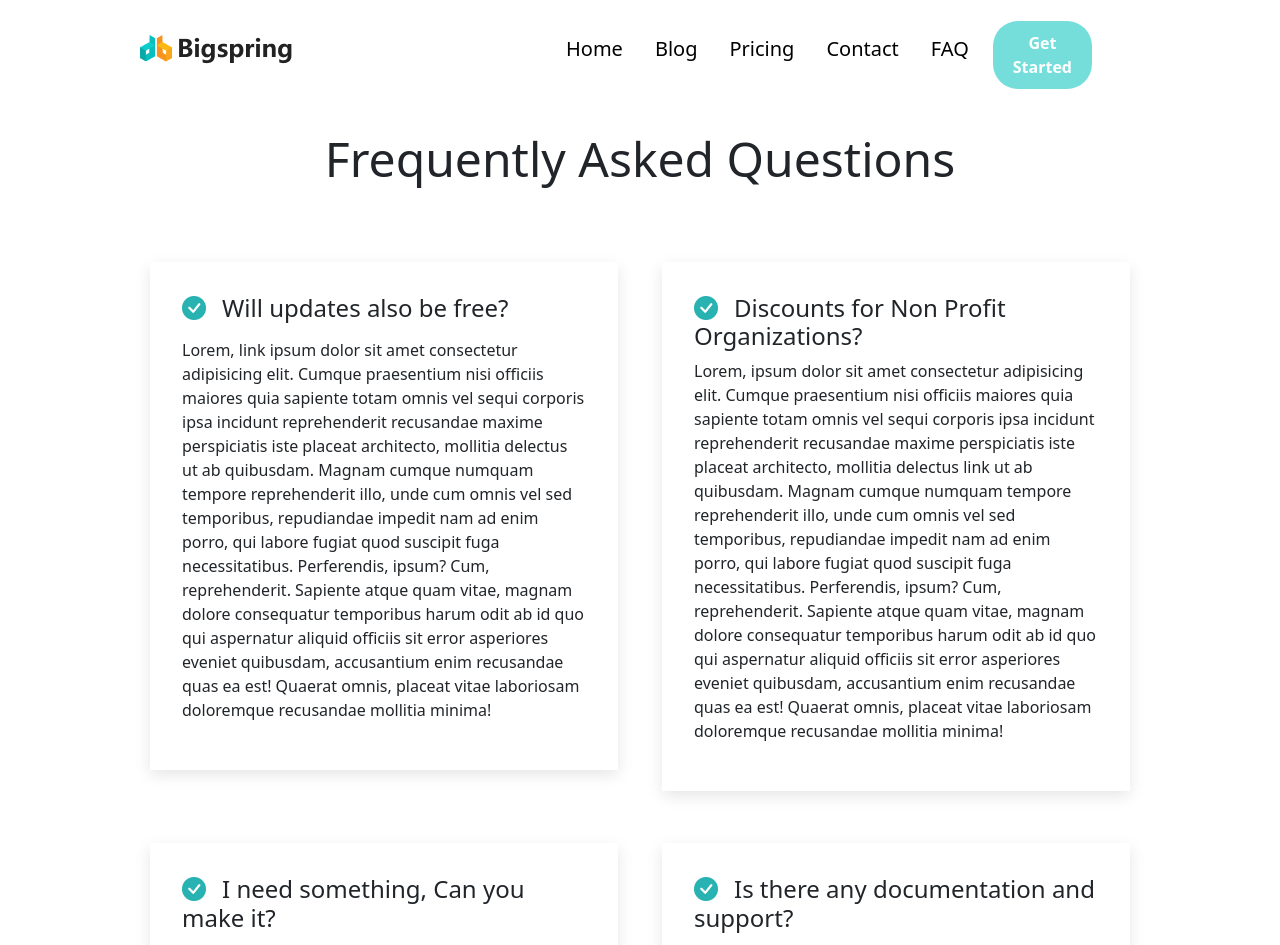
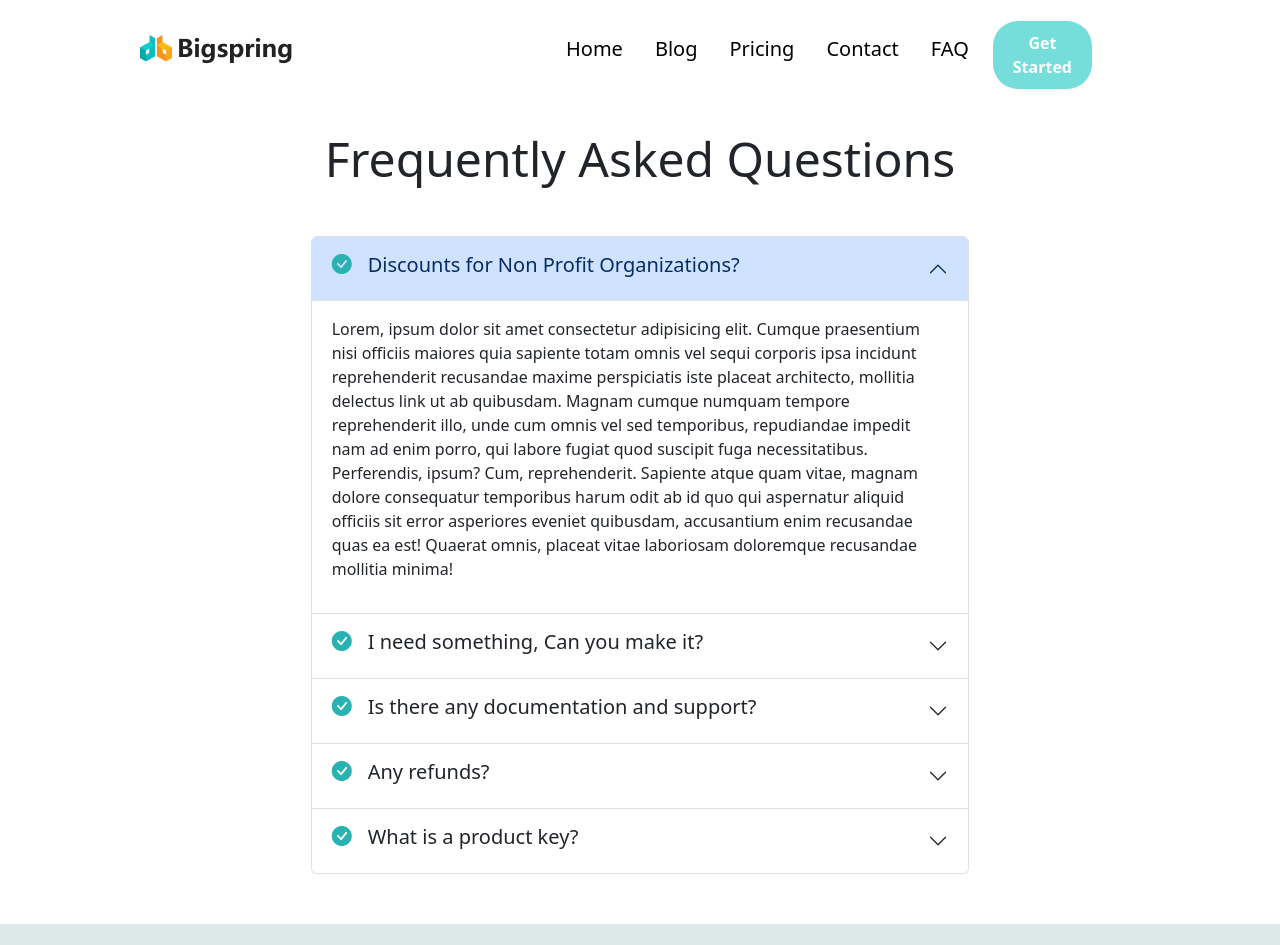
Before and after one commit to Lavanyapondru/Bigspring, a React (Vite) app: page /faq in a window 1280 px wide. Shown: the top 945 px of the page. Built offline with nearby package versions, Linux system fonts and the light colour scheme.

Commit message:
new commit

```diff
--- a/src/components/Contact.jsx
+++ b/src/components/Contact.jsx
@@ -18,16 +18,16 @@ function Contact() {
             </form>
           </div>
 
-          <div className="col-lg-5 text-center text-lg-start">
-            <h4 className="lh-1 text-body-emphasis mb-3">
+          <div className="col-lg-5 text-lg-start">
+            <h4 className="lh-1 text-body-emphasis mb-3 text-center">
              Why you should contact us!
             </h4>
             <p className="text-secondary">Lorem ipsum dolor sit amet, consectetur adipisicing elit. Velit recusandae voluptates doloremque veniam temporibus porro culpa ipsa, nisi soluta minima saepe laboriosam debitis nesciunt.</p>
-            <ul className="contactlist">
-                <li>phone: <a href="totel:+88 125 256 452" className="text-decoration-none text-dark fw-bold">+88 125 256 452</a></li>
-                <li>Mail: <a href="mailto:info@bigspring.com" className="text-decoration-none text-dark fw-bold">info@bigspring.com</a></li>
-                <li>Address: 360 Main rd, Rio, Brazil</li>
-            </ul>
+            <div className="contactlist">
+                <p className="lh-1">phone:<a href="totel:+88 125 256 452" className="text-decoration-none text-dark fw-bold">+88 125 256 452</a></p>
+                <p className="lh-1">Mail:<a href="mailto:info@bigspring.com" className="text-decoration-none text-dark fw-bold">info@bigspring.com</a></p>
+                <p className="lh-1">Address: 360 Main rd, Rio, Brazil</p>
+            </div>
           </div>
         </div>
       </div>
--- a/src/components/Getstarted.jsx
+++ b/src/components/Getstarted.jsx
@@ -6,7 +6,7 @@ function Getstarted() {
                     <div className="get1">
                        <img src="/gstarted.svg"/>
                     </div>
-                    <div className="get2">
+                    <div className="get2 m-5">
                         <h2>Ready to get started?</h2>
                         <p>Lorem ipsum dolor sit amet, consectetur adipiscing elit.<br/>Consequat tristique eget amet, tempus eu at consecttur.</p>
                         <button className="navbtn fw-bold me-5" type="submit">Contact Us</button>
--- a/src/components/Latest.jsx
+++ b/src/components/Latest.jsx
@@ -19,18 +19,18 @@ function Latest() {
                 <div className="row blogs1">
                     <div className="col-lg-4">
                         <img src="/blog-1.jpg"className="w-100 blog1"/>
-                        <h3><a href="" className="text-decoration-none text-dark">How to make toys from old Olarpaper</a></h3>
-                        <button className="navbtn fw-bold me-5" type="submit">Read More</button>
+                        <h3 className="mt-2"><a href="" className="text-decoration-none text-dark">How to make toys from old Olarpaper</a></h3>
+                        <button className="navbtn fw-bold mb-3" type="submit">Read More</button>
                     </div>
                     <div className="col-lg-4">
                         <img src="/blog-2.jpg"className="w-100 blog1"/>
-                        <h3><a href="" className="text-decoration-none text-dark">What you need to know about photography</a></h3>
-                        <button className="navbtn fw-bold me-5" type="submit">Read More</button>
+                        <h3 className="mt-2"><a href="" className="text-decoration-none text-dark">What you need to know about photography</a></h3>
+                        <button className="navbtn fw-bold me-5 mb-3" type="submit">Read More</button>
                     </div>
                     <div className="col-lg-4">
                         <img src="/blog-3.jpg"className="w-100 blog1"/>
-                        <h3><a href="" className="text-decoration-none text-dark">How to make toys from old Olarpaper</a></h3>
-                        <button className="navbtn fw-bold me-5" type="submit">Read More</button>
+                        <h3 className="mt-2"><a href="" className="text-decoration-none text-dark">How to make toys from old Olarpaper</a></h3>
+                        <button className="navbtn fw-bold me-5 mb-3" type="submit">Read More</button>
                     </div>
                 </div>
                 </div>
@@ -44,7 +44,7 @@ function Latest() {
                     <div className="col-lg-6 blog1text">
                         <h2><a href="" className="text-decoration-none text-dark">What you need to know about photography</a></h2>
                         <p className="text-secondary mt-4">##### Heading exampleHere is an example of headings. You can use this heading by the following markdown rules. For example: use # for heading 1 and use ###### for heading 6.# Heading 1## He</p>
-                        <button className="navbtn fw-bold me-5" type="submit">Read More</button>
+                        <button className="navbtn fw-bold me-5 mb-3" type="submit">Read More</button>
                     </div>
                 </div>
             </div>
--- a/src/components/Need.jsx
+++ b/src/components/Need.jsx
@@ -7,7 +7,7 @@ function Need() {
                        <img src="/gstarted.svg"/>
                     </div>
                     <div className="get2">
-                        <h2>Need a larger plan?</h2>
+                        <h2 className="mt-3">Need a larger plan?</h2>
                         <p>Lorem ipsum dolor sit amet, consectetur adipiscing elit.<br/>Consequat tristique eget amet, tempus eu at consecttur.</p>
                         <button className="navbtn fw-bold me-5" type="submit">Contact Us</button>
 
--- a/src/index.css
+++ b/src/index.css
@@ -288,4 +288,11 @@ padding-top: 15px;
   text-align: left !important;
   font-size: 32px !important;
 }
+.swiper {
+  width: 100%;
+  height: 40vh !important;
 }
+.navbar-nav {
+  margin-left: 20px !important;
+}
+}
--- a/src/pages/Faq.jsx
+++ b/src/pages/Faq.jsx
@@ -8,7 +8,82 @@ function Faq() {
             <div className="container">
                 <div className="faqs">
                     <h3 className="display-5 text-center mt-4 mb-5">Frequently Asked Questions</h3>
-                    <div className="row">
+                    <div className="row justify-content-center align-items-center">
+                        <div className="col-lg-8 col-md-8 col-sm-12">
+                            <div class="accordion" id="accordionExample">
+  <div class="accordion-item">
+    <h2 class="accordion-header" id="headingOne">
+      <button class="accordion-button" type="button" data-bs-toggle="collapse" data-bs-target="#collapseOne" aria-expanded="true" aria-controls="collapseOne">
+        <div className="question">
+        <h5><i class="bi bi-check-circle-fill me-3 iconfa"></i>Discounts for Non Profit Organizations?</h5>
+        </div>
+      </button>
+    </h2>
+    <div id="collapseOne" class="accordion-collapse collapse show" aria-labelledby="headingOne" data-bs-parent="#accordionExample">
+      <div class="accordion-body">
+    <p>Lorem, ipsum dolor sit amet consectetur adipisicing elit. Cumque praesentium nisi officiis maiores quia sapiente totam omnis vel sequi corporis ipsa incidunt reprehenderit recusandae maxime perspiciatis iste placeat architecto, mollitia delectus link ut ab quibusdam. Magnam cumque numquam tempore reprehenderit illo, unde cum omnis vel sed temporibus, repudiandae impedit nam ad enim porro, qui labore fugiat quod suscipit fuga necessitatibus. Perferendis, ipsum? Cum, reprehenderit. Sapiente atque quam vitae, magnam dolore consequatur temporibus harum odit ab id quo qui aspernatur aliquid officiis sit error asperiores eveniet quibusdam, accusantium enim recusandae quas ea est! Quaerat omnis, placeat vitae laboriosam doloremque recusandae mollitia minima!</p>
+      </div>
+    </div>
+  </div>
+  <div class="accordion-item">
+    <h2 class="accordion-header" id="headingTwo">
+      <button class="accordion-button collapsed" type="button" data-bs-toggle="collapse" data-bs-target="#collapseTwo" aria-expanded="false" aria-controls="collapseTwo">
+       <div className="question">
+        <h5><i class="bi bi-check-circle-fill me-3 iconfa"></i>I need something, Can you make it?</h5>
+        </div>
+      </button>
+    </h2>
+    <div id="collapseTwo" class="accordion-collapse collapse" aria-labelledby="headingTwo" data-bs-parent="#accordionExample">
+      <div class="accordion-body">
+        <p>Lorem, ipsum dolor sit amet consectetur adipisicing elit. Cumque praesentium nisi officiis maiores quia sapiente totam omnis vel sequi corporis ipsa incidunt reprehenderit recusandae maxime perspiciatis iste placeat architecto, mollitia delectus link ut ab quibusdam. Magnam cumque numquam tempore reprehenderit illo, unde cum omnis vel sed temporibus, repudiandae impedit nam ad enim porro, qui labore fugiat quod suscipit fuga necessitatibus. Perferendis, ipsum? Cum, reprehenderit. Sapiente atque quam vitae, magnam dolore consequatur temporibus harum odit ab id quo qui aspernatur aliquid officiis sit error asperiores eveniet quibusdam, accusantium enim recusandae quas ea est! Quaerat omnis, placeat vitae laboriosam doloremque recusandae mollitia minima!</p>
+      </div>
+    </div>
+  </div>
+  <div class="accordion-item">
+    <h2 class="accordion-header" id="headingThree">
+      <button class="accordion-button collapsed" type="button" data-bs-toggle="collapse" data-bs-target="#collapseThree" aria-expanded="false" aria-controls="collapseThree">
+        <div className="question">
+        <h5><i class="bi bi-check-circle-fill me-3 iconfa"></i>Is there any documentation and support?</h5>
+        </div>
+      </button>
+    </h2>
+    <div id="collapseThree" class="accordion-collapse collapse" aria-labelledby="headingThree" data-bs-parent="#accordionExample">
+      <div class="accordion-body">
+        <p>Lorem, ipsum dolor sit amet consectetur adipisicing elit. Cumque praesentium nisi officiis maiores quia sapiente totam omnis vel sequi corporis ipsa incidunt reprehenderit recusandae maxime perspiciatis iste placeat architecto, mollitia delectus link ut ab quibusdam. Magnam cumque numquam tempore reprehenderit illo, unde cum omnis vel sed temporibus, repudiandae impedit nam ad enim porro, qui labore fugiat quod suscipit fuga necessitatibus. Perferendis, ipsum? Cum, reprehenderit. Sapiente atque quam vitae, magnam dolore consequatur temporibus harum odit ab id quo qui aspernatur aliquid officiis sit error asperiores eveniet quibusdam, accusantium enim recusandae quas ea est! Quaerat omnis, placeat vitae laboriosam doloremque recusandae mollitia minima!</p>
+      </div>
+    </div>
+  </div>
+  <div class="accordion-item">
+    <h2 class="accordion-header" id="headingFour">
+      <button class="accordion-button collapsed" type="button" data-bs-toggle="collapse" data-bs-target="#collapseFour" aria-expanded="false" aria-controls="collapseFour">
+        <div className="question">
+        <h5><i class="bi bi-check-circle-fill me-3 iconfa"></i>Any refunds?</h5>
+        </div>
+      </button>
+    </h2>
+    <div id="collapseFour" class="accordion-collapse collapse" aria-labelledby="headingFour" data-bs-parent="#accordionExample">
+      <div class="accordion-body">
+        <p>Lorem, ipsum dolor sit amet consectetur adipisicing elit. Cumque praesentium nisi officiis maiores quia sapiente totam omnis vel sequi corporis ipsa incidunt reprehenderit recusandae maxime perspiciatis iste placeat architecto, mollitia delectus link ut ab quibusdam. Magnam cumque numquam tempore reprehenderit illo, unde cum omnis vel sed temporibus, repudiandae impedit nam ad enim porro, qui labore fugiat quod suscipit fuga necessitatibus. Perferendis, ipsum? Cum, reprehenderit. Sapiente atque quam vitae, magnam dolore consequatur temporibus harum odit ab id quo qui aspernatur aliquid officiis sit error asperiores eveniet quibusdam, accusantium enim recusandae quas ea est! Quaerat omnis, placeat vitae laboriosam doloremque recusandae mollitia minima!</p>
+      </div>
+    </div>
+  </div><div class="accordion-item">
+    <h2 class="accordion-header" id="headingFive">
+      <button class="accordion-button collapsed" type="button" data-bs-toggle="collapse" data-bs-target="#collapseFive" aria-expanded="false" aria-controls="collapseFive">
+        <div className="question">
+        <h5><i class="bi bi-check-circle-fill me-3 iconfa"></i>What is a product key?</h5>
+        </div>
+      </button>
+    </h2>
+    <div id="collapseFive" class="accordion-collapse collapse" aria-labelledby="headingFive" data-bs-parent="#accordionExample">
+      <div class="accordion-body">
+        <p>Lorem, ipsum dolor sit amet consectetur adipisicing elit. Cumque praesentium nisi officiis maiores quia sapiente totam omnis vel sequi corporis ipsa incidunt reprehenderit recusandae maxime perspiciatis iste placeat architecto, mollitia delectus link ut ab quibusdam. Magnam cumque numquam tempore reprehenderit illo, unde cum omnis vel sed temporibus, repudiandae impedit nam ad enim porro, qui labore fugiat quod suscipit fuga necessitatibus. Perferendis, ipsum? Cum, reprehenderit. Sapiente atque quam vitae, magnam dolore consequatur temporibus harum odit ab id quo qui aspernatur aliquid officiis sit error asperiores eveniet quibusdam, accusantium enim recusandae quas ea est! Quaerat omnis, placeat vitae laboriosam doloremque recusandae mollitia minima!</p>
+      </div>
+    </div>
+  </div>
+</div>
+                        </div>
+                    </div>
+                    {/* <div className="row">
                         <div className="col-lg-6 cpl-md-6 faq mt-3 mb-3">
                             <div className="questions">
                                 <h4 className="mb-3"><i class="bi bi-check-circle-fill me-3 iconfa"></i>Will updates also be free?</h4>
@@ -25,33 +100,33 @@ function Faq() {
 
                         <div className="col-lg-6 col-md-6 faq mt-3 mb-3">
                             <div className="questions">
-                            <h4><i class="bi bi-check-circle-fill me-3 iconfa"></i>I need something, Can you make it?</h4>
+                            <h4><i class="bi bi-check-circle-fill me-3 iconfa"></i></h4>
                             <p>Lorem, link ipsum dolor sit amet consectetur adipisicing elit. Cumque praesentium nisi officiis maiores quia sapiente totam omnis vel sequi corporis ipsa incidunt reprehenderit recusandae maxime perspiciatis iste placeat architecto, mollitia delectus ut ab quibusdam. Magnam cumque numquam tempore reprehenderit illo, unde cum omnis vel sed temporibus, repudiandae impedit nam ad enim porro, qui labore fugiat quod suscipit fuga necessitatibus. Perferendis, ipsum? Cum, reprehenderit. Sapiente atque quam vitae, magnam dolore consequatur temporibus harum odit ab id quo qui aspernatur aliquid officiis sit error asperiores eveniet quibusdam, accusantium enim recusandae quas ea est! Quaerat omnis, placeat vitae laboriosam doloremque recusandae mollitia minima!</p>
                             </div>
                         </div>
 
                         <div className="col-lg-6 col-md-6 faq mt-3 mb-3">
                             <div className="questions">
-                            <h4><i class="bi bi-check-circle-fill me-3 iconfa"></i>Is there any documentation and support?</h4>
+                            <h4><i class="bi bi-check-circle-fill me-3 iconfa"></i></h4>
                             <p>Lorem, link ipsum dolor sit amet consectetur adipisicing elit. Cumque praesentium nisi officiis maiores quia sapiente totam omnis vel sequi corporis ipsa incidunt reprehenderit recusandae maxime perspiciatis iste placeat architecto, mollitia delectus ut ab quibusdam. Magnam cumque numquam tempore reprehenderit illo, unde cum omnis vel sed temporibus, repudiandae impedit nam ad enim porro, qui labore fugiat quod suscipit fuga necessitatibus. Perferendis, ipsum? Cum, reprehenderit. Sapiente atque quam vitae, magnam dolore consequatur temporibus harum odit ab id quo qui aspernatur aliquid officiis sit error asperiores eveniet quibusdam, accusantium enim recusandae quas ea est! Quaerat omnis, placeat vitae laboriosam doloremque recusandae mollitia minima!</p>
                             </div>
                         </div>
 
                         <div className="col-lg-6 col-md-6 faq mt-3 mb-3">
                          <div className="questions">
-                            <h4><i class="bi bi-check-circle-fill me-3 iconfa"></i>Any refunds?</h4>
+                            <h4><i class="bi bi-check-circle-fill me-3 iconfa"></i></h4>
                             <p>Lorem, ipsum dolor sit amet consectetur adipisicing elit. Cumque praesentium nisi officiis maiores quia sapiente totam omnis vel sequi corporis ipsa incidunt reprehenderit recusandae maxime perspiciatis iste placeat architecto, mollitia delectus link ut ab quibusdam. Magnam cumque numquam tempore reprehenderit illo, unde cum omnis vel sed temporibus, repudiandae impedit nam ad enim porro, qui labore fugiat quod suscipit fuga necessitatibus. Perferendis, ipsum? Cum, reprehenderit. Sapiente atque quam vitae, magnam dolore consequatur temporibus harum odit ab id quo qui aspernatur aliquid officiis sit error asperiores eveniet quibusdam, accusantium enim recusandae quas ea est! Quaerat omnis, placeat vitae laboriosam doloremque recusandae mollitia minima!</p>
                          </div>
                         </div>
 
                         <div className="col-lg-6 col-md-6 faq mt-3 mb-3">
                             <div className="questions">
-                              <h4><i class="bi bi-check-circle-fill me-3 iconfa"></i>What is a product key?</h4>
+                              <h4><i class="bi bi-check-circle-fill me-3 iconfa"></i></h4>
                               <p>Lorem, link ipsum dolor sit amet consectetur adipisicing elit. Cumque praesentium nisi officiis maiores quia sapiente totam omnis vel sequi corporis ipsa incidunt reprehenderit recusandae maxime perspiciatis iste placeat architecto, mollitia delectus ut ab quibusdam. Magnam cumque numquam tempore reprehenderit illo, unde cum omnis vel sed temporibus, repudiandae impedit nam ad enim porro, qui labore fugiat quod suscipit fuga necessitatibus. Perferendis, ipsum? Cum, reprehenderit. Sapiente atque quam vitae, magnam dolore consequatur temporibus harum odit ab id quo qui aspernatur aliquid officiis sit error asperiores eveniet quibusdam, accusantium enim recusandae quas ea est! Quaerat omnis, placeat vitae laboriosam doloremque recusandae mollitia minima!</p>
                             </div>
                         </div>
 
-                    </div>
+                    </div> */}
                 </div>
             </div>
             <Footer/>
```
Also changed, not shown: src/components/Graph.jsx (+4 -4 lines).
